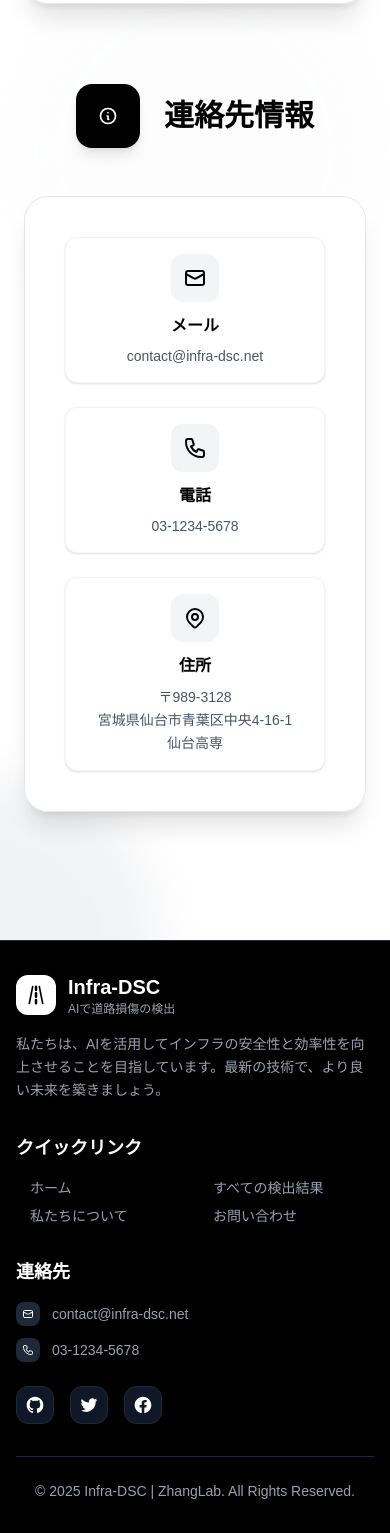
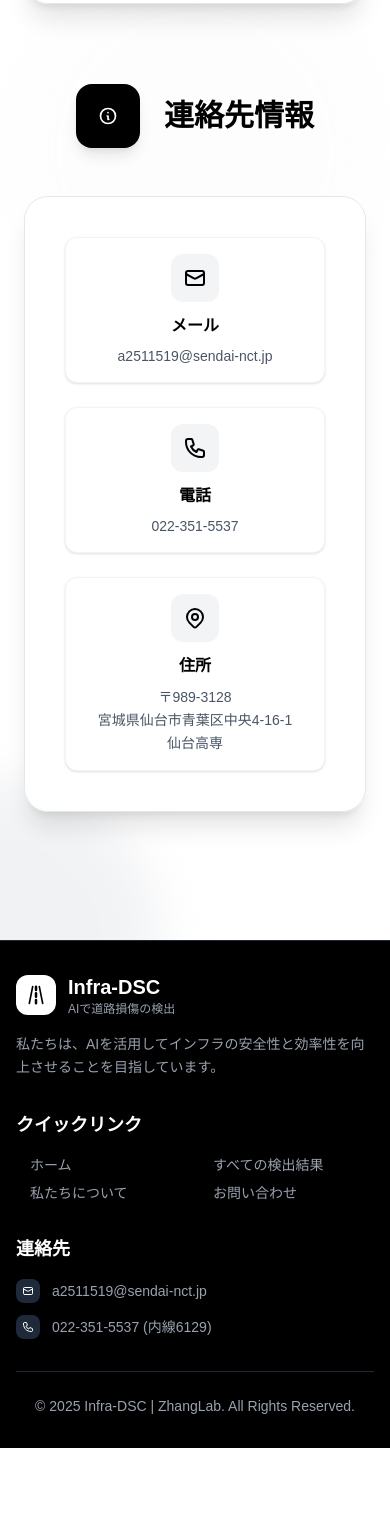
Before and after one commit to bamboo51/Infra-DSC, a Next.js app in the folder frontend/: page /contact in a window 390 px wide. Shown: the part 721-2254 px from the top of the page. After the commit the page ends 2169 px from the top, so only its background shows below. Built offline with nearby package versions, Linux system fonts and the light colour scheme.

Commit message:
fix phone number

```diff
--- a/frontend/components/ui/Footer.tsx
+++ b/frontend/components/ui/Footer.tsx
@@ -45,7 +45,7 @@ export const Footer = () => {
               </div>
             </div>
             <p className="text-gray-400 text-sm leading-relaxed max-w-sm">
-              私たちは、AIを活用してインフラの安全性と効率性を向上させることを目指しています。最新の技術で、より良い未来を築きましょう。
+              私たちは、AIを活用してインフラの安全性と効率性を向上させることを目指しています。{/*最新の技術で、より良い未来を築きましょう。*/}
             </p>
           </div>
 
@@ -82,7 +82,7 @@ export const Footer = () => {
                     <path strokeLinecap="round" strokeLinejoin="round" strokeWidth={2} d="M3 8l7.89 4.26a2 2 0 002.22 0L21 8M5 19h14a2 2 0 002-2V7a2 2 0 00-2-2H5a2 2 0 00-2 2v10a2 2 0 002 2z" />
                   </svg>
                 </div>
-                <span>contact@infra-dsc.net</span>
+                <span>a2511519@sendai-nct.jp</span>
               </div>
               <div className="flex items-center space-x-3 text-gray-400 text-sm">
                 <div className="w-6 h-6 bg-gray-800 rounded-lg flex items-center justify-center">
@@ -90,9 +90,11 @@ export const Footer = () => {
                     <path strokeLinecap="round" strokeLinejoin="round" strokeWidth={2} d="M3 5a2 2 0 012-2h3.28a1 1 0 01.948.684l1.498 4.493a1 1 0 01-.502 1.21l-2.257 1.13a11.042 11.042 0 005.516 5.516l1.13-2.257a1 1 0 011.21-.502l4.493 1.498a1 1 0 01.684.949V19a2 2 0 01-2 2h-1C9.716 21 3 14.284 3 6V5z" />
                   </svg>
                 </div>
-                <span>03-1234-5678</span>
+                <span>022-351-5537 (内線6129)</span>
               </div>
             </div>
+
+            {/*
             <div className="flex space-x-4 pt-2">
               <a
                 href="https://github.com/bamboo51/Infra-DSC"
@@ -143,7 +145,7 @@ export const Footer = () => {
                   />
                 </svg>
               </a>
-            </div>
+            </div>*/}
           </div>
         </div>
 
--- a/frontend/data/contact.tsx
+++ b/frontend/data/contact.tsx
@@ -69,10 +69,10 @@ export const contactSectionData: ContactSectionData = {
       ),
       content: (
         <a
-          href="mailto:contact@infra-dsc.net"
+          href="mailto:a2511519@sendai-nct.jp"
           className="text-gray-600 hover:text-black transition-colors duration-200 text-sm sm:text-base break-all"
         >
-          contact@infra-dsc.net
+          a2511519@sendai-nct.jp
         </a>
       ),
     },
@@ -99,7 +99,7 @@ export const contactSectionData: ContactSectionData = {
           href="tel:03-1234-5678"
           className="text-gray-600 hover:text-black transition-colors duration-200 text-sm sm:text-base"
         >
-          03-1234-5678
+          022-351-5537
         </a>
       ),
     },
```
Also changed, not shown: frontend/tsconfig.json (+19 -5 lines), 1 other file (tests, documents, lock files or other folders).
